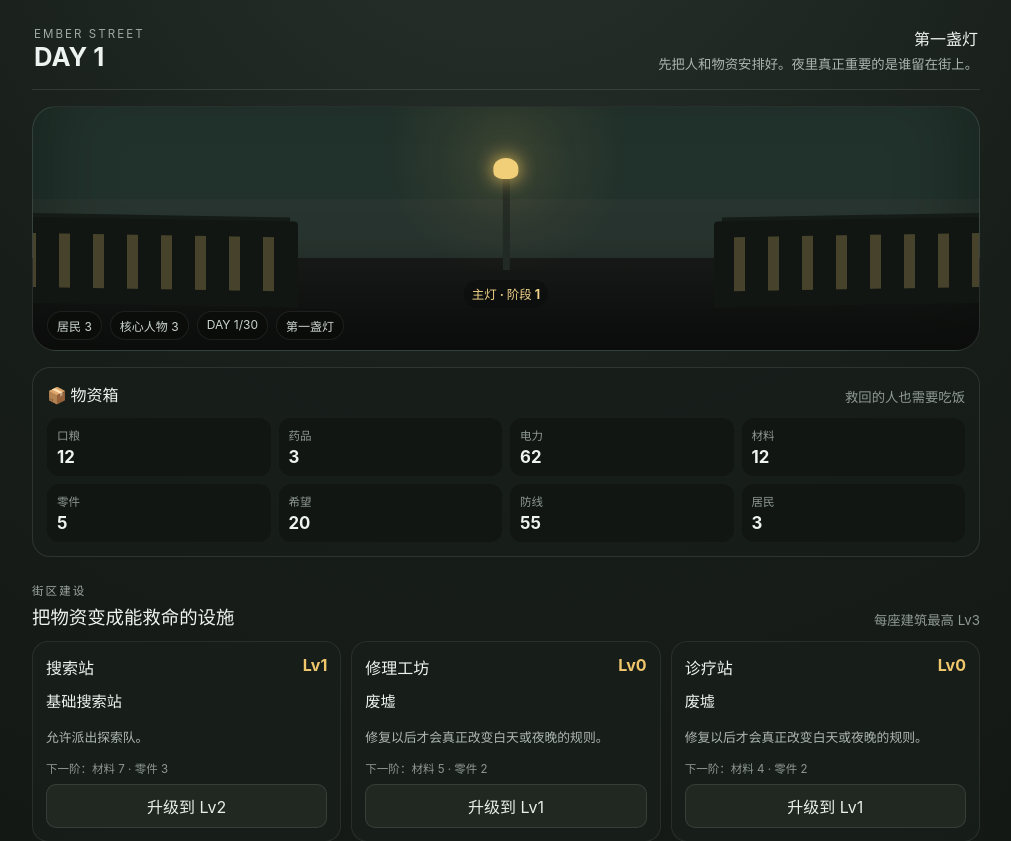
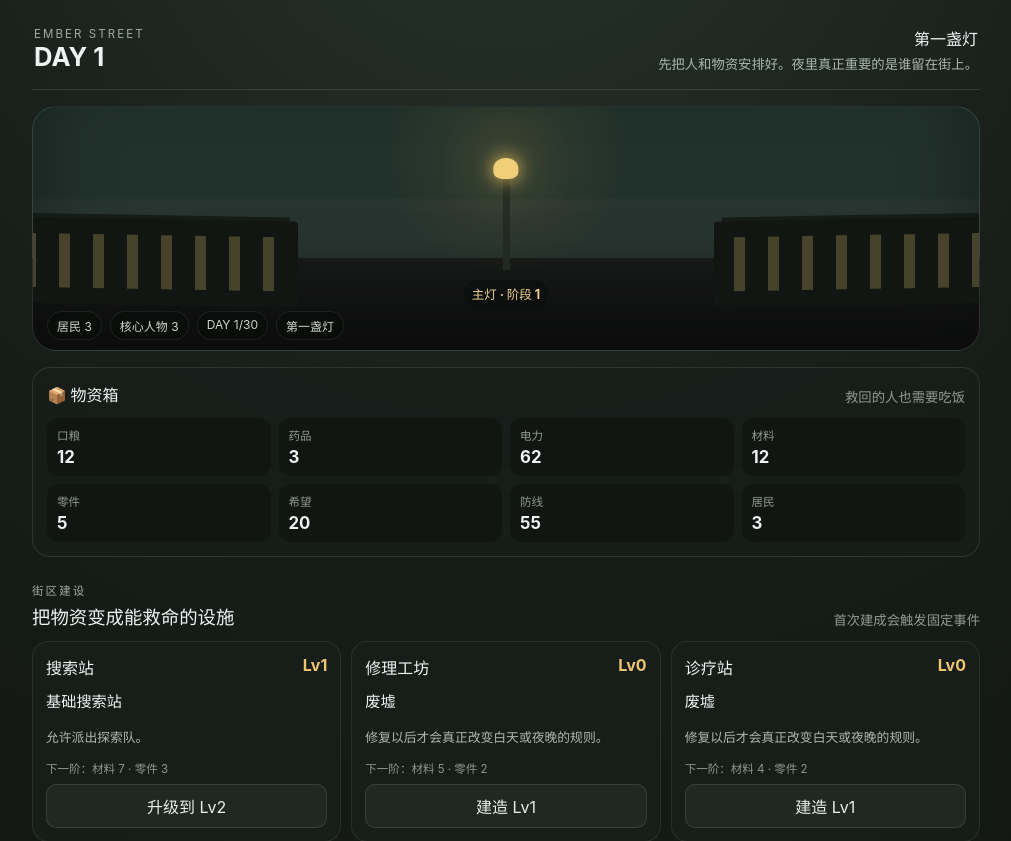
Before and after one commit to Lorenzo-Holmes/Ember-Street, a React (Vite) app: page / in a window 1280 px wide. Shown: the top 841 px of the page, without its empty margins (134-1145 px from the left). Built offline with nearby package versions, Linux system fonts and the light colour scheme.

Commit message:
fix: route app through v0.6 interaction hotfix

```diff
--- a/src/main.tsx
+++ b/src/main.tsx
@@ -1,10 +1,10 @@
 import React from 'react';
 import ReactDOM from 'react-dom/client';
-import V060App from './V060App';
+import V060AppHotfix from './V060AppHotfix';
 import './v060.css';
 
 ReactDOM.createRoot(document.getElementById('root')!).render(
   <React.StrictMode>
-    <V060App />
+    <V060AppHotfix />
   </React.StrictMode>,
 );
```
